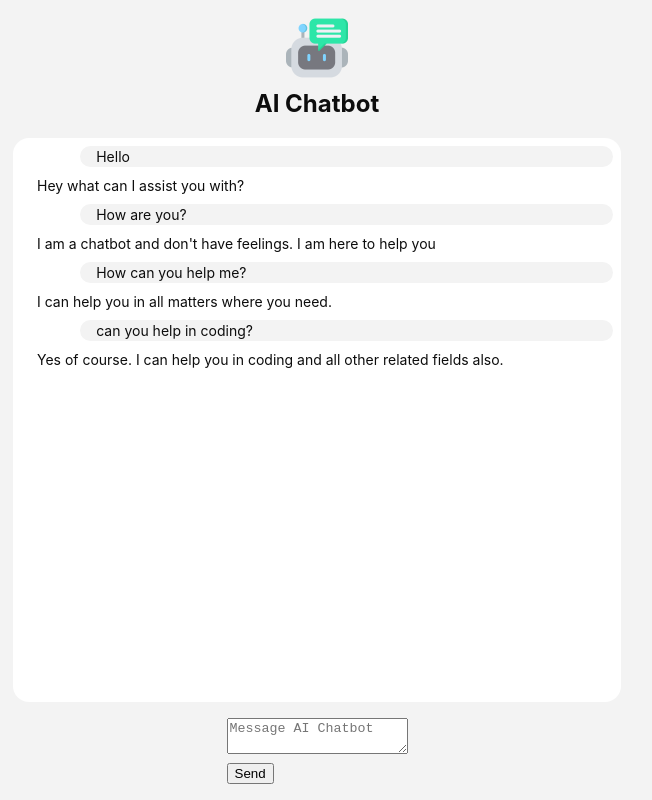
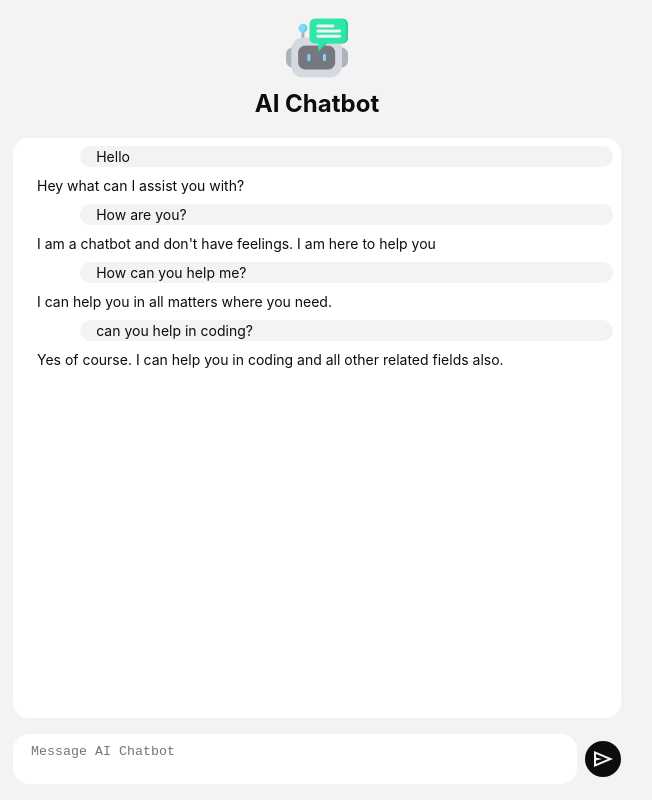
Before and after one commit to muhammadmueenarif/React-AI-Chatbot-with-Chatgpt-and-Gemini, a React (Vite) app: page / in a window 1280 px wide. Shown: the whole page, without its empty margins (323-975 px from the left). Built offline with nearby package versions, Linux system fonts and the light colour scheme.

Commit message:
text area to enter message and send icon button added and styled css file

```diff
--- a/src/components/Controls/Controls.jsx
+++ b/src/components/Controls/Controls.jsx
@@ -1,10 +1,21 @@
+import styles from './Controls.module.css'
 export function Controls() {
     return (
-        <div>
-            <div>
-                <textarea placeholder="Message AI Chatbot"/>
+        <div className={styles.Controls}>
+            <div className={styles.TextAreaContainer}>
+                <textarea className={styles.TextArea} placeholder="Message AI Chatbot" />
             </div>
-            <button>Send</button>
+            <button className={styles.Button}>
+                <SendIcon/>
+            </button>
         </div>
     )
 }
+
+function SendIcon() {
+    return (
+        <svg width="24px" height="24px" viewBox="0 -960 960 960" fill="#5f6368" xmlns="http://www.w3.org/2000/svg">
+            <path d="M120-160v-640l760 320-760 320Zm80-120 474-200-474-200v140l240 60-240 60v140Zm0 0v-400 400Z" />
+        </svg>
+    )
+}
--- /dev/null
+++ b/src/components/Controls/Controls.module.css
@@ -0,0 +1,39 @@
+.Controls {
+    display: flex;
+    align-items: center;
+    gap: 8px;
+    width: 100%;
+  }
+
+  .TextAreaContainer {
+    flex-grow: 1;
+    padding: 8px 16px;
+    line-height: 0;
+    border-radius: 16px;
+    background: #ffffff;
+  }
+
+  .TextArea {
+    width: 100%;
+    height: 100%;
+    border: none;
+    outline: none;
+    resize: none;
+    background: #ffffff;
+  }
+
+  .Button {
+    display: flex;
+    justify-content: center;
+    align-items: center;
+    width: 36px;
+    height: 36px;
+    border: none;
+    border-radius: 50%;
+    outline: none;
+    background: #0d0d0d;
+  }
+
+  .Button svg {
+    fill: #f3f3f3;
+  }
```
